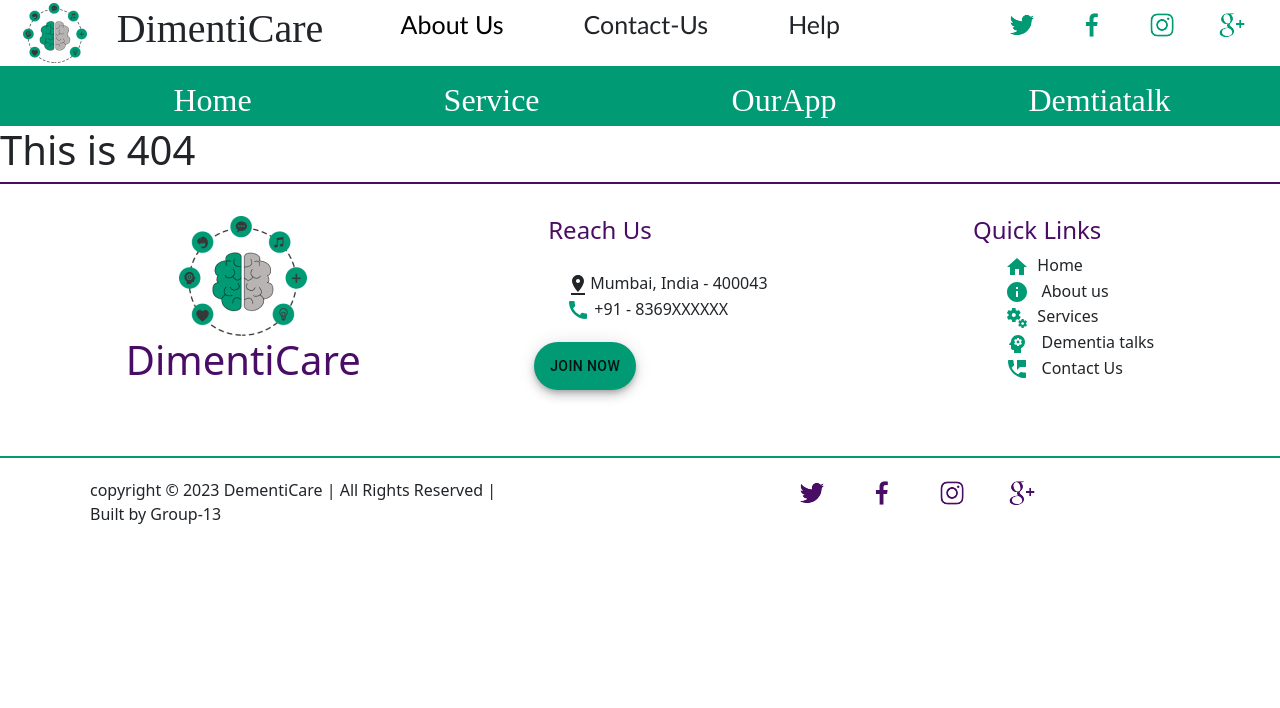
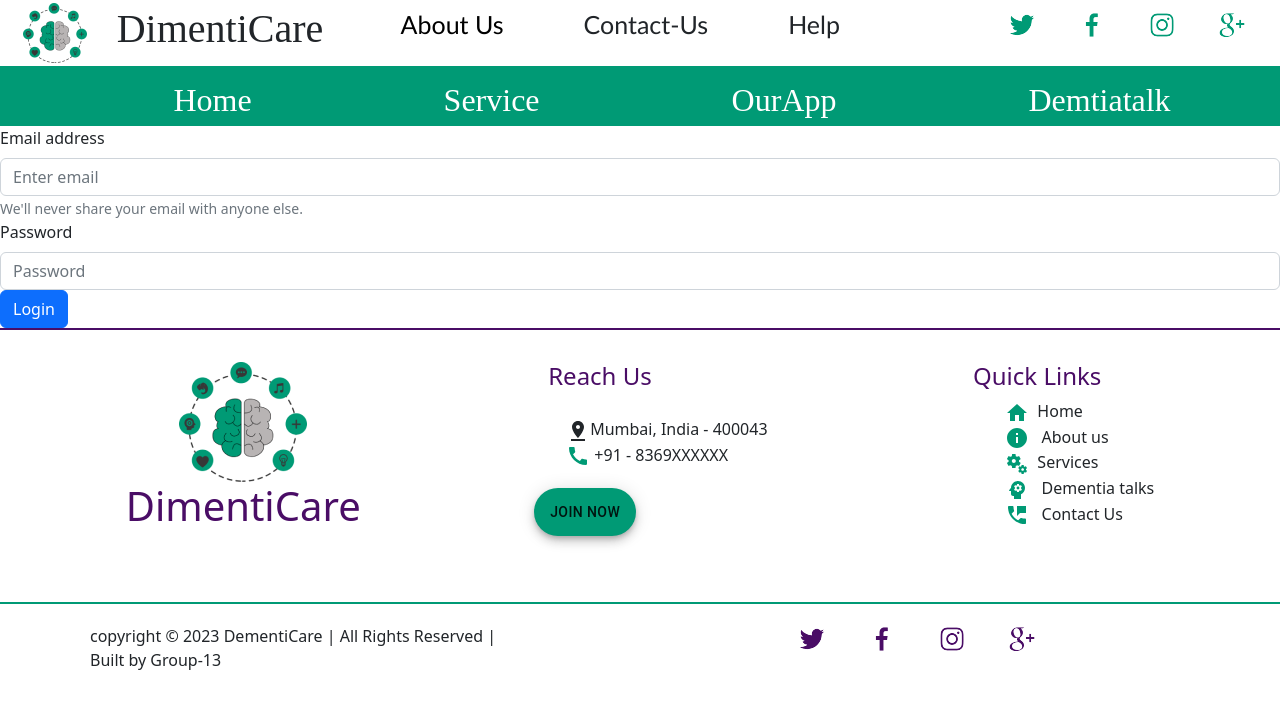
Before and after one commit to Group-ZHAP/DementiaCare-Web-app, a React (Create React App) app: page /Login in a window 1280 px wide. Shown: the top 708 px of the page. Built offline with nearby package versions, Linux system fonts and the light colour scheme; the HTML template or start-up script is replaced by a standard one.

Commit message:
login/Api

```diff
--- a/src/App.js
+++ b/src/App.js
@@ -8,6 +8,7 @@ import "bootstrap/dist/css/bootstrap.min.css";
 import Footer from "./Footer";
 import About from "./pages/About";
 import Registration from "./Auth/Registration";
+import Login from "./Auth/Login";
 function App() {
   return (
     <div>
@@ -16,6 +17,7 @@ function App() {
         <Route exact path="/" element={<Home />}></Route>
         <Route exact path="/About" element={<About />}></Route>
         <Route exact path="/Register" element={<Registration />}></Route>
+        <Route exact path="/Login" element={<Login />}></Route>
         <Route path="*" element={<NoMatch />} />
       </Routes>
       <Footer />
--- /dev/null
+++ b/src/Auth/Login.js
@@ -0,0 +1,71 @@
+import React, { useState } from "react";
+import { Form, Button } from "react-bootstrap";
+import { Alert } from "react-bootstrap";
+export default function Login() {
+  const [email, setEmail] = useState("");
+  const [password, setPassword] = useState("");
+  const [showAlert, setShowAlert] = useState(false);
+  const [alertMessage, setAlertMessage] = useState("");
+
+  const handleSubmit = (e) => {
+    e.preventDefault();
+    fetch("http://127.0.0.1:8000/auth/user/login/", {
+      method: "POST",
+      body: JSON.stringify({ email, password }),
+      headers: { "Content-Type": "application/json" },
+    })
+      .then((response) => {
+        if (response.status === 200) {
+          // Handle Successful login
+          console.log("Successful login");
+          // possible redirect
+        } else if (response.status === 401) {
+          // Handle Unauthorized
+          setAlertMessage("Invalid email or password");
+          setShowAlert(true);
+        } else {
+          console.log("An error ocurred, status code: ", response.status);
+        }
+      })
+      .catch((error) => {
+        console.error("Error:", error);
+      });
+  };
+
+  return (
+    <div>
+      <Form onSubmit={handleSubmit}>
+        <Form.Group controlId="formBasicEmail">
+          <Form.Label>Email address</Form.Label>
+          <Form.Control
+            type="email"
+            value={email}
+            onChange={(e) => setEmail(e.target.value)}
+            placeholder="Enter email"
+          />
+          <Form.Text className="text-muted">
+            We'll never share your email with anyone else.
+          </Form.Text>
+        </Form.Group>
+        <Form.Group controlId="formBasicPassword">
+          <Form.Label>Password</Form.Label>
+          <Form.Control
+            type="password"
+            value={password}
+            onChange={(e) => setPassword(e.target.value)}
+            placeholder="Password"
+          />
+        </Form.Group>
+        <Button variant="primary" type="submit">
+          Login
+        </Button>
+      </Form>
+      {showAlert && (
+        <Alert variant="danger" onClose={() => setShowAlert(false)} dismissible>
+          <Alert.Heading>Error</Alert.Heading>
+          <p>{alertMessage}</p>
+        </Alert>
+      )}
+    </div>
+  );
+}
--- a/src/Auth/Registration.js
+++ b/src/Auth/Registration.js
@@ -2,6 +2,7 @@ import React from "react";
 import Button from "react-bootstrap/Button";
 import Form from "react-bootstrap/Form";
 import { Alert } from "react-bootstrap";
+import { Link } from "react-router-dom";
 
 function Registration() {
   const [showAlert, setShowAlert] = React.useState(false);
@@ -177,6 +178,11 @@ function Registration() {
           <p>{alertMessage}</p>
         </Alert>
       )}
+      <p>
+        <Link to="/Login" style={{ color: "black", textDecoration: "none" }}>
+          Login
+        </Link>
+      </p>
     </>
   );
 }
```
